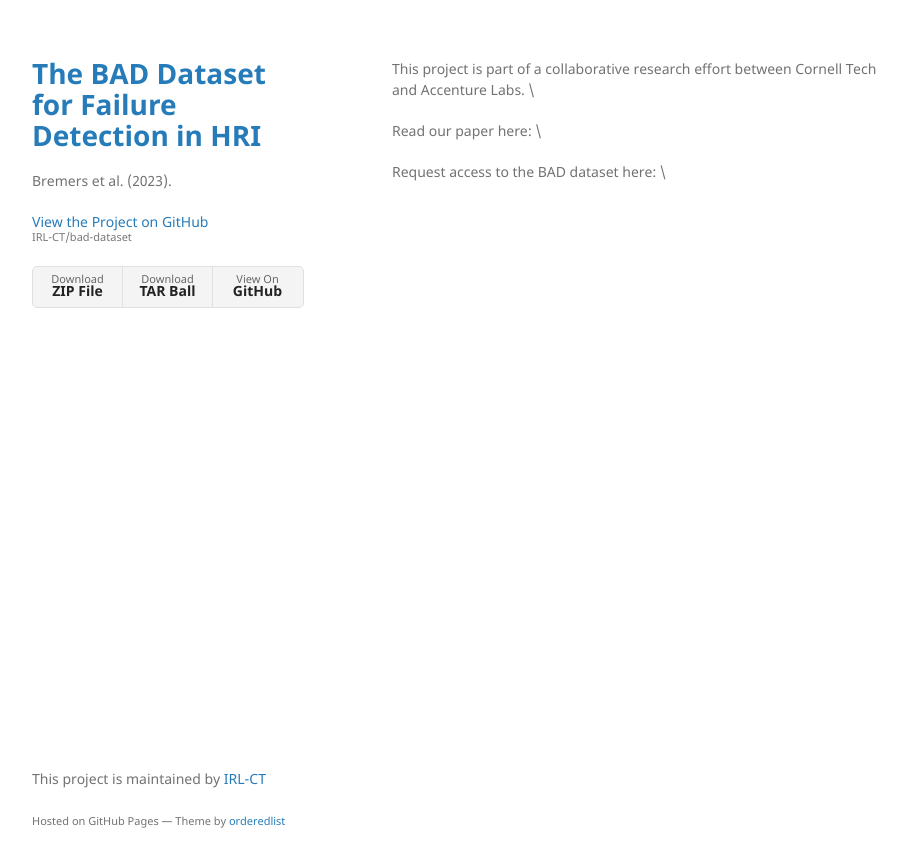
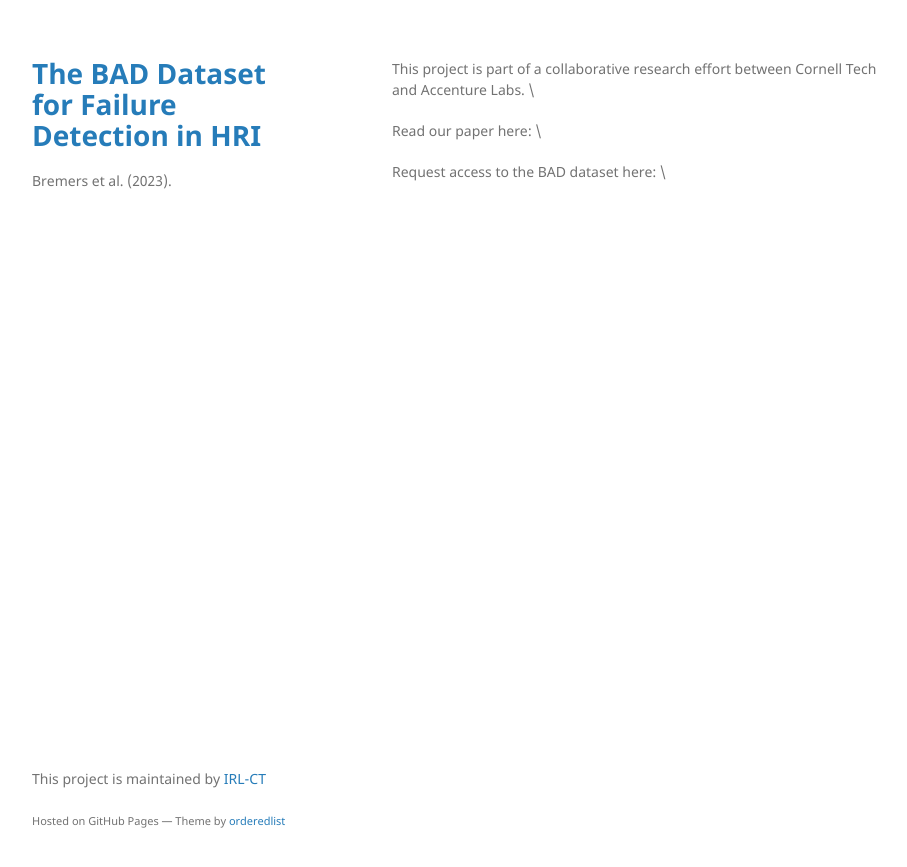
Before and after one commit to IRL-CT/bad-dataset, a Jekyll site: the page built from index.md, in a window 1280 px wide. Shown: the top 867 px of the page, without its empty margins (178-1085 px from the left). Built offline with Jekyll 4.4.1, drawn with Linux system fonts in a browser that asks for light colours.

Commit message:
Update default.html

```diff
--- a/_layouts/default.html
+++ b/_layouts/default.html
@@ -6,7 +6,7 @@
     <meta name="viewport" content="width=device-width, initial-scale=1">
 
 {% seo %}
-    <link rel="stylesheet" href="{{ "/assets/css/style.css?v=" | append: site.github.build_revision | https://far-lab.github.io/bad-dataset/ }}">
+    <link rel="stylesheet" href="{{ "/assets/css/style.css?v=" | append: site.github.build_revision | relative_url }}">
     <!--[if lt IE 9]>
     <script src="https://cdnjs.cloudflare.com/ajax/libs/html5shiv/3.7.3/html5shiv.min.js"></script>
     <![endif]-->
@@ -18,11 +18,11 @@
         <h1><a href="{{ "/" | absolute_url }}">{{ site.title | default: site.github.repository_name }}</a></h1>
 
         {% if site.logo %}
-          <img src="{{site.logo | https://far-lab.github.io/bad-dataset/}}" alt="Logo" />
+          <img src="{{site.logo | relative_url}}" alt="Logo" />
         {% endif %}
 
         <p>{{ site.description | default: site.github.project_tagline }}</p>
-
+        <!--
         {% if site.github.is_project_page %}
         <p class="view"><a href="{{ site.github.repository_url }}">View the Project on GitHub <small>{{ site.github.repository_nwo }}</small></a></p>
         {% endif %}
@@ -38,6 +38,7 @@
           <li><a href="{{ site.github.repository_url }}">View On <strong>GitHub</strong></a></li>
         </ul>
         {% endif %}
+        -->
       </header>
       <section>
 
```
